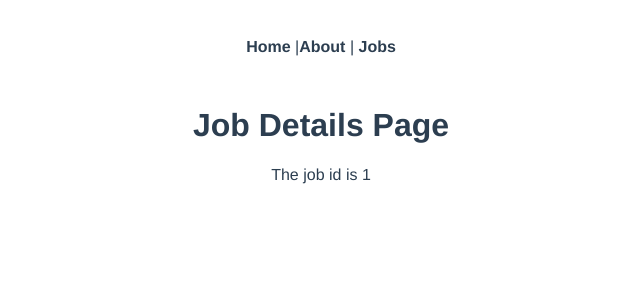
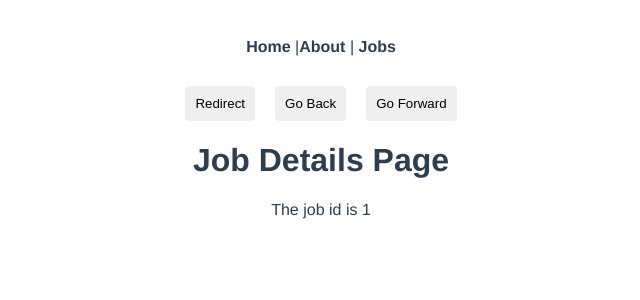
Before and after one commit to 5Akan/router-demo, a Vue app: page /jobs/1 in a window 1280 px wide. Shown: the top 300 px of the page, without its empty margins (319-959 px from the left). Built offline with nearby package versions, Linux system fonts and the light colour scheme.

Commit message:
Programmatic Navigation

```diff
--- a/src/App.vue
+++ b/src/App.vue
@@ -1,5 +1,5 @@
 <template>
-<!-- 404 page and redirects -->
+<!-- Programmatic Navigation-->
   <nav>
     <router-link to="/">Home</router-link> |<!--"/" is the path structure  -->
     <router-link :to = "{name: 'about'}" >About</router-link> |
@@ -7,9 +7,30 @@
     <router-link :to = "{name: 'jobs'}" >Jobs</router-link>
     <!-- <router-link :to = "{name:'jobDetails'}">JobDetails</router-link> -->
   </nav>
+
+  <button @click= "redirect"> Redirect</button>
+  <button @click= "back">Go Back</button>
+  <button @click= "forward">Go Forward</button>
+
   <router-view/>
 </template>
 
+<script>
+export default {
+ methods: {
+   redirect(){
+     this.$router.push({name:'home'});
+   },
+   back(){
+     this.$router.go(-1);//-1 goes one step back in history
+     //$router moves to a given route
+   },
+   forward(){
+      this.$router.go(1);//1 goes one step forward in history
+   }
+ }
+}
+</script>
 <style>
 #app {
   font-family: Avenir, Helvetica, Arial, sans-serif;
@@ -36,5 +57,11 @@
   padding: 10px;
   border-radius: 4px;
 }
+ button{
+    margin: 0 10px;
+    padding: 10px;
+    border: none;
+    border-radius: 4px;
+  }
 
 </style>
--- a/src/views/jobs/jobDetails.vue
+++ b/src/views/jobs/jobDetails.vue
@@ -12,6 +12,8 @@
 //     data(){
 //         return {
 //     id: this.$route.params.id
+//$route is to get the path from the browser
+//while $router is to move whatever to the location
 // }
 //     }
 
```
